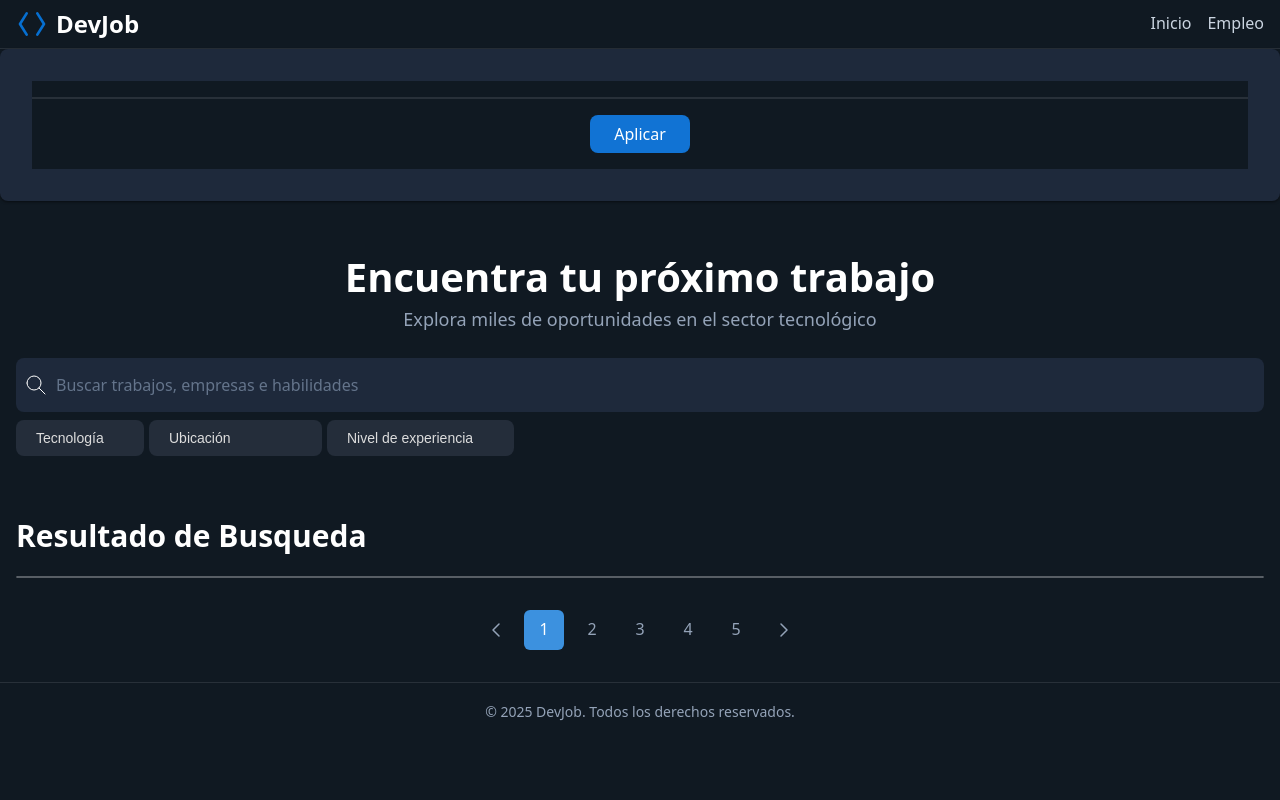
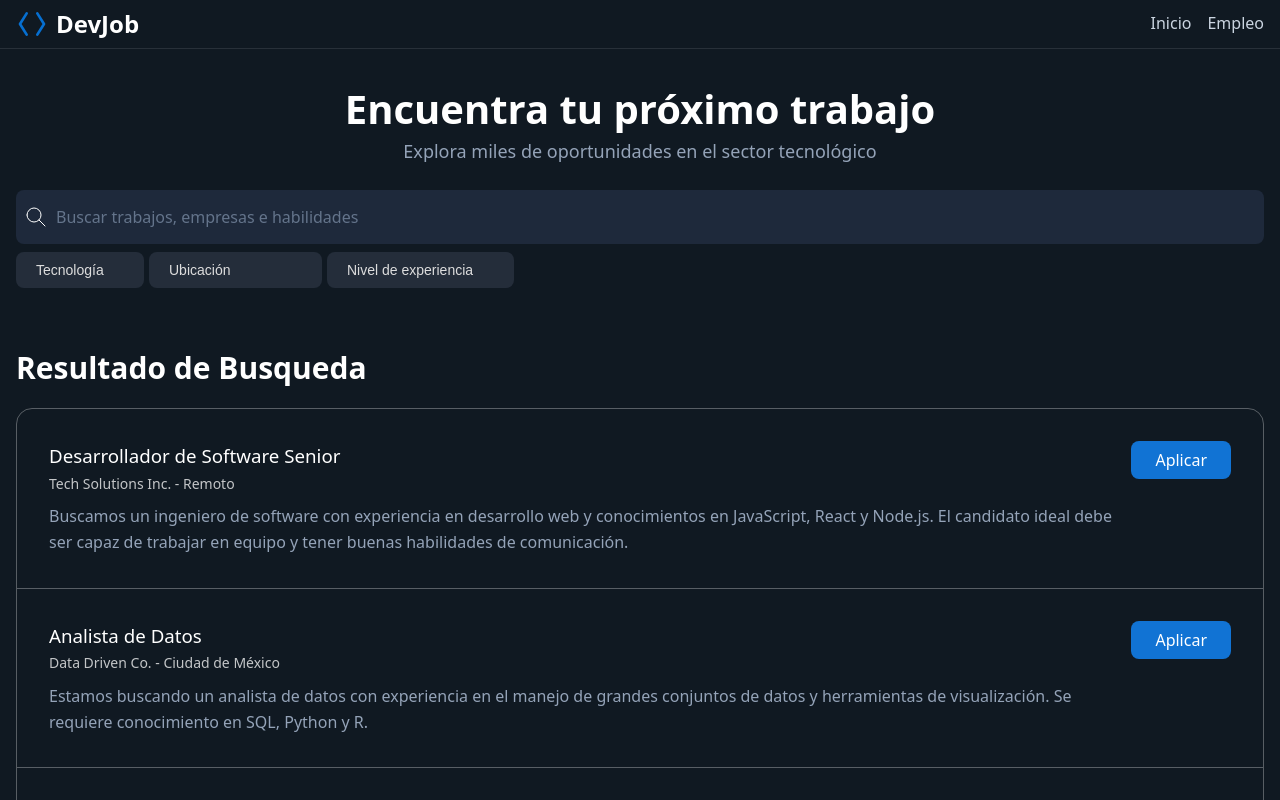
Before and after one commit to patrycast/JSCAMP, a React (Vite) app in the folder react-vite/: page / in a window 1280 px wide. Shown: the top 800 px of the page. Built offline with nearby package versions, Linux system fonts and the light colour scheme.

Commit message:
optimizando paginacion y renderizado de cards

```diff
--- a/react-vite/src/App.jsx
+++ b/react-vite/src/App.jsx
@@ -6,22 +6,29 @@ import { Pagination } from "./components/Pagination.jsx"
 import data from "./data.json"
 import { SearchFormSection } from "./components/SearchFormSection.jsx"
 import { JobListings } from "./components/JobListings.jsx"
+import { useState } from "react"
 
 console.log(data)
 
 function App() {
+  const [currentPage, setCurrentPage] = useState(1)
+  const totalPages= 5
+  const handlePageChange=(page)=>{
+    console.log("cambiando la pagina a ", page)
+    setCurrentPage(page)
+
+  }
 
   return (
     <>
   <Header/>
-  <JobCard/>
 
     <main>
       <SearchFormSection/>
 
       <section>
         <JobListings/>
-        <Pagination/>
+        <Pagination currentPage={currentPage} totalPages={totalPages} onPageChange={handlePageChange} />
       </section>
     </main>
 
--- a/react-vite/src/components/JobCard.jsx
+++ b/react-vite/src/components/JobCard.jsx
@@ -1,23 +1,21 @@
 
 
 
-export const JobCard = ({ titulo, empresa, ubicacion, descripcion, data }) => {
-
+export const JobCard = ({ job }) => {
+   console.log(job)
 
   return (
-    <article className="job-card">
-      <header className="job-card-header">
-        <h3 className="job-title">{titulo}</h3>
-        <p className="job-company">{empresa}</p>
-      </header>
-      <div className="job-card-body">
-        <p className="job-location">{ubicacion}</p>
-        <p className="job-description">{descripcion}</p>
+    <article className="job-listing-card"
+    data-modalidad={job.data.modalidad}
+    data-nivel={job.data.nivel}
+    data-technology={job.data.technology}
+    >
+      <div>
+        <h3>{job.titulo}</h3>
+        <small>{job.empresa} - {job.ubicacion}</small>
+        <p>{job.descripcion}</p>
       </div>
-      <footer className="job-card-footer">
-        <span className="job-tags">{data}</span>
-        <button className="btn-apply">Aplicar</button>
-      </footer>
+      <button className="button-apply-job">Aplicar</button>
     </article>
   )
 }
--- a/react-vite/src/components/JobListings.jsx
+++ b/react-vite/src/components/JobListings.jsx
@@ -1,10 +1,14 @@
+import { JobCard } from "./JobCard.jsx"
+import jobsData from "../data.json"
 
 export const JobListings = () => {
   return (
     <>
         <h2>Resultado de Busqueda</h2>
         <div className="jobs-listings">
-
+        {jobsData.map(job=>(
+           <JobCard key={job.id} job={job} />
+        ))}
         </div>
     </>
   )
--- a/react-vite/src/components/Pagination.jsx
+++ b/react-vite/src/components/Pagination.jsx
@@ -1,19 +1,57 @@
 
 
-export const Pagination = () => {
+export const Pagination = ({ currentPage=1, totalPages=10, onPageChange }) => {
+  // generamos un array de paginas a mostrar
+  const pages= Array.from({length: totalPages},(_, i) => i+1)
+
+  const isFirstPage= currentPage === 1
+  const isLastPage= currentPage === totalPages
+
+  const stylePrevButton= isFirstPage ? {pointerEvent: "none", opacity: 0.5} : {}
+  const styleNextButton= isLastPage ? {pointerEvent: "none", opacity: 0.5} : {}
+
+  const handlePrevClick=(e)=>{
+    e.preventDefault()
+    if (!isFirstPage){
+      onPageChange(currentPage -1)
+    }
+  }
+
+
+  const handleNextClick=(e)=>{
+    e.preventDefault()
+    if (!isLastPage){
+      onPageChange(currentPage +1)
+    }
+  }
+
+  const handleChangePage=(event)=>{
+    event.preventDefault()
+    const page= Number(event.target.dataset.page)
+    if(page !== currentPage){
+      onPageChange(page)
+    }
+  }
+
   return (
     <nav className="pagination">
-      <a href="#">
-        <svg xmlns="http://www.w3.org/2000/svg" width="24" height="24" viewBox="0 0 24 24" fill="none" stroke="currentColor" strokeWidth="1.5" strokeLinecap="round" strokeLinejoin="round" className="icon icon-tabler icons-tabler-outline icon-tabler-chevron-left"><path stroke="none" d="M0 0h24v24H0z" fill="none"/><path d="M15 6l-6 6l6 6" /></svg>
+      <a href="#" style={stylePrevButton} onClick={handlePrevClick}>
+          <svg xmlns="http://www.w3.org/2000/svg" width="24" height="24" viewBox="0 0 24 24" fill="none" stroke="currentColor" strokeWidth="1.5" strokeLinecap="round" strokeLinejoin="round" className="icon icon-tabler icons-tabler-outline icon-tabler-chevron-left"><path stroke="none" d="M0 0h24v24H0z" fill="none"/><path d="M15 6l-6 6l6 6" /></svg>
       </a>
-      <a className="isActive" href="#">1</a>
-      <a href="#">2</a>
-      <a href="#">3</a>
-      <a href="#">4</a>
-      <a href="#">5</a>
-      <a href="#">
+
+
+      {pages.map(page => (
+        <a href="#" data-page={page} className={currentPage=== page ? "isActive" : ""}
+          onClick={handleChangePage }> {page}
+        </a>
+      ))}
+
+
+      <a  href="#" style={styleNextButton} onClick={handleNextClick}>
         <svg xmlns="http://www.w3.org/2000/svg" width="24" height="24" viewBox="0 0 24 24" fill="none" stroke="currentColor" strokeWidth="1.5" strokeLinecap="round" strokeLinejoin="round" className="icon icon-tabler icons-tabler-outline icon-tabler-chevron-right"><path stroke="none" d="M0 0h24v24H0z" fill="none"/><path d="M9 6l6 6l-6 6" /></svg>
       </a>
+
+
 </nav>
   )
 }
```
